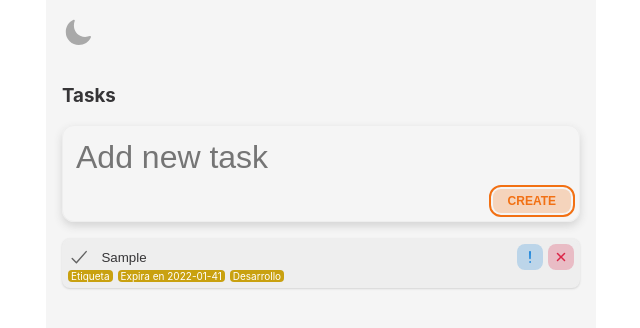
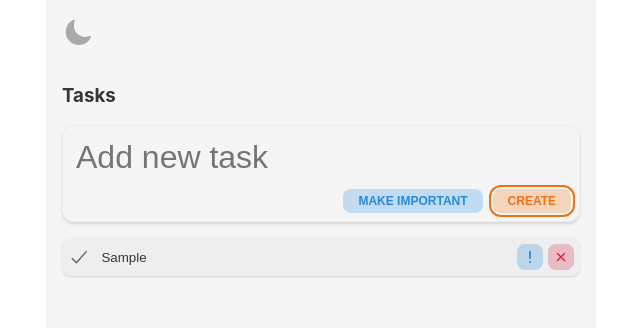
Before and after one commit to mDep07/todo-app, a React (Create React App) app: page / in a window 1280 px wide. Both pictures are taken after typing "Sample" into the empty fields and a click on the button "CREATE". Shown: the top 328 px of the page, without its empty margins (319-959 px from the left). Built offline with nearby package versions, Linux system fonts and the light colour scheme.

Commit message:
Fix some errors

```diff
--- a/src/App.tsx
+++ b/src/App.tsx
@@ -40,7 +40,7 @@ function App() {
     }
   }, [])
 
-  const themeToggler = () => {
+  const toggleTheme = () => {
     setTheme(theme === 'light' ? 'dark' : 'light')
     localStorage.setItem('mode', theme === 'light' ? 'dark' : 'light')
   }
@@ -52,7 +52,7 @@ function App() {
       <GlobalStyles/>
       <Container>
         <header style={{ padding: '1rem' }}>
-          <StyledSwitchTheme title="Change theme mode" onClick={themeToggler}>
+          <StyledSwitchTheme title="Change theme mode" onClick={toggleTheme}>
             { theme === 'light' ? <IoMoon /> : <IoSunny /> }
           </StyledSwitchTheme>
         </header>
--- a/src/Pages/Tasks.tsx
+++ b/src/Pages/Tasks.tsx
@@ -1,6 +1,3 @@
-import { Reducer, useReducer } from "react";
-
-
 import { ITask } from "../interfaces/task";
 
 import TaskForm from "../components/Task/TaskForm"
@@ -10,15 +7,20 @@ import useTasks from "../hooks/useTasks";
 export default function Tasks() {
   const [state, dispatch] = useTasks();
 
+  const handleCreate = (task: ITask) => dispatch({ type: 'add', payload: task })
+  const handleRemove = (taskId: string) => dispatch({ type: 'remove', payload: taskId })
+  const handleFinish = (taskId: string, finished: boolean) => dispatch({ type: 'finish', payload: { taskId, finished } })
+  const handleImportant = (taskId: string, important: boolean) => dispatch({ type: 'makeImportant', payload: { taskId, important } })
+
   return (
     <section style={{ padding: '0 1rem' }}>
       <h3>Tasks</h3>
-      <TaskForm createTask={(task: ITask) => dispatch({ type: 'add', payload: task })} />
+      <TaskForm createTask={handleCreate} />
       <TasksList
         tasks={state.tasks}
-        remove={(taskId) => dispatch({ type: 'remove', payload: taskId })}
-        finish={(taskId, finished) => dispatch({ type: 'finish', payload: { taskId, finished } })}
-        important={(taskId, important) => dispatch({ type: 'makeImportant', payload: { taskId, important } })}
+        remove={handleRemove}
+        finish={handleFinish}
+        important={handleImportant}
       />
     </section>
   )
--- a/src/components/Task/Task.tsx
+++ b/src/components/Task/Task.tsx
@@ -30,11 +30,11 @@ export default function Task({ task, removed, finished, makeImportant }: TaskPar
       <header>
         {
           !task.finished ? (
-            <StyledButtonCheck onClick={toogleFinished}>
+            <StyledButtonCheck onClick={toogleFinished} title="Finished">
                 <IoCheckmark />
             </StyledButtonCheck>
           ) : (
-            <StyledButtonCheck checked onClick={toogleFinished}>
+            <StyledButtonCheck checked onClick={toogleFinished} title="Undo Finished">
                 <IoCheckmark />
             </StyledButtonCheck>
           )
@@ -43,24 +43,29 @@ export default function Task({ task, removed, finished, makeImportant }: TaskPar
           {task.title}
         </button>
         <span style={{ display: 'flex', gap: 5 }}>
-          <StyledIconButton checked={task.important} color="info" onClick={toogleImportant}>
-            <IoAlert />
-          </StyledIconButton>
-          <StyledIconButton color="danger" onClick={removed}>
-            <IoClose />
-          </StyledIconButton>
+          {
+            !task.finished &&
+            <>
+              <StyledIconButton checked={task.important} color="info" onClick={toogleImportant} title="Make important">
+                <IoAlert />
+              </StyledIconButton>
+              <StyledIconButton color="danger" onClick={() => removed()} title="Delete">
+                <IoClose />
+              </StyledIconButton>
+            </>
+          }
         </span>
       </header>
       {
         showDetails &&
         <StyledDetailsTask>
           <small>Created at: {moment(task.create_date).format('LLL')}</small>
+          {task.finished_date && <small>Finished at: {moment(task.finished_date).format('LLL')}</small>}
         </StyledDetailsTask>
       }
       <StyledFooterTask>
-        <span>Etiqueta</span>
-        <span>Expira en 2022-01-41</span>
-        <span>Desarrollo</span>
+        {task.finished && <span className="success">Finished</span>}
+        {task.important && <span className="info">Important</span>}
       </StyledFooterTask>
     </StyledTasksItem>
   )
--- a/src/components/Task/TaskForm.tsx
+++ b/src/components/Task/TaskForm.tsx
@@ -14,7 +14,8 @@ export default function TaskForm({ createTask }: TaskFormParams) {
       id: '',
       title: '',
       create_date: '',
-      finished: false
+      finished: false,
+      important: false,
     },
     onSubmit: (values, formikBag) => {
       createTask(values);
@@ -35,9 +36,14 @@ export default function TaskForm({ createTask }: TaskFormParams) {
         />
       </StyledFormControl>
       <StyledFooterForm>
-        {/* <StyledIconButton type="submit">
-          <IoCheckmark />
-        </StyledIconButton> */}
+        <StyledButton
+          checked={formik.values.important}
+          type="button"
+          color="info"
+          onClick={() => formik.setFieldValue('important', !formik.values.important)}
+        >
+          Make important
+        </StyledButton>
         <StyledButton type="submit">
           Create
         </StyledButton>
--- a/src/hooks/useTasks.ts
+++ b/src/hooks/useTasks.ts
@@ -21,10 +21,9 @@ export default function useTasks() {
       case 'add': {
         const { tasks } = state;
         const task = payload as ITask;
-        // if(typeof task === 'string') return state;
 
         const newTask: ITask = Tasks.add(task);
-        const orderedTasks = orderTasks([...tasks, {...newTask}]);
+        const orderedTasks = orderTasks([...tasks, newTask]);
 
         return {
           ...state,
@@ -32,23 +31,22 @@ export default function useTasks() {
         }
       }
       case 'remove': {
-        const { tasks } = state;
         const taskId = payload as string;
-        // if(typeof taskId !== 'string') return state;
 
-        const removeTask = Tasks.remove(taskId);
-        if(!removeTask) {
+        const removedTask = Tasks.remove(taskId);
+        if(!removedTask) {
           return state
         }
 
+        const tasksFiltered = state.tasks.filter(task => task.id !== removedTask.id)
+
         return {
           ...state,
-          tasks: [...tasks.filter(t => t.id !== removeTask.id)]
+          tasks: tasksFiltered
         };
       }
       case 'finish': {
         const { taskId, finished } = payload as { taskId: string, finished: boolean };
-        // if(typeof taskId !== 'string') return state;
 
         const updatedTask = Tasks.finish(taskId, finished);
         if(!updatedTask) {
@@ -74,6 +72,8 @@ export default function useTasks() {
           tasks: state.tasks.map(task => task.id === updatedTask.id ? { ...updatedTask } : task)
         };
       }
+      default:
+        return state
     }
   }
 
--- a/src/services/tasks.ts
+++ b/src/services/tasks.ts
@@ -36,7 +36,7 @@ export default class TasksService {
       important: task.important
     };
 
-    const orderedTasks = orderTasks([...tasks, {...newTask}]);
+    const orderedTasks = orderTasks([...tasks, newTask]);
     localStorage.setItem(this.KEY_ITEMS, JSON.stringify(orderedTasks));
 
     return newTask;
--- a/src/styles/Button.ts
+++ b/src/styles/Button.ts
@@ -5,6 +5,11 @@ type colors = 'danger' | 'info' | 'secondary';
 const StyledButton = styled.button<{ color?: colors, checked?: boolean }>`
   --color: ${({theme, color}) => !color ? theme.colors.main : theme.colors[color]};
   --bg-color: ${({theme, color}) => !color ? theme.alphaColors.main : theme.alphaColors[color]};
+
+  ${({checked, theme, color}) => checked && `
+    --color: white;
+    --bg-color: ${!color ? theme.colors.main : theme.colors[color]};
+  `}
 
   border: none;
   font-size: 12px;
@@ -37,11 +42,6 @@ const StyledButton = styled.button<{ color?: colors, checked?: boolean }>`
 `;
 
 export const StyledIconButton = styled(StyledButton)`
-  ${({checked, theme, color}) => checked && `
-    --color: white;
-    --bg-color: ${!color ? theme.colors.main : theme.colors[color]};
-  `}
-
   padding: 5px;
   font-size: 1rem;
   display: flex;
--- a/src/styles/Form.ts
+++ b/src/styles/Form.ts
@@ -7,7 +7,7 @@ const StyledForm = styled.form`
   display: flex;
   flex-direction: column;
   gap: .5rem;
-  box-shadow: ${({theme}) => theme.shades.lg}
+  box-shadow: ${({theme}) => theme.shades.md}
 `;
 
 export const StyledFormControl = styled.div`
@@ -26,6 +26,7 @@ export const StyledFormControl = styled.div`
 export const StyledFooterForm = styled.footer`
   display: flex;
   justify-content: end;
+  gap: 10px
 `;
 
 export default StyledForm;
--- a/src/styles/Tasks.ts
+++ b/src/styles/Tasks.ts
@@ -63,7 +63,10 @@ export const StyledButtonCheck = styled.button<{ checked?: boolean }>`
 
 export const StyledDetailsTask = styled.section`
   margin: .25rem 0;
+  padding: .25rem;
+
   & small {
+    display: block;
     font-size: 12px;
     color: ${({theme}) => theme.text.secondary}
   }
@@ -81,6 +84,18 @@ export const StyledFooterTask = styled.footer`
     border-radius: ${({theme}) => theme.radius.xs};
     display: inline-flex;
     align-items: center;
+
+    &.success {
+      background-color: ${({theme}) => theme.colors.success};
+    }
+
+    &.info {
+      background-color: ${({theme}) => theme.colors.info};
+    }
+
+    &.danger {
+      background-color: ${({theme}) => theme.colors.danger};
+    }
   }
   & span:not(:first-child) {
     margin-left: 5px;
--- a/src/utils/orderTasks.ts
+++ b/src/utils/orderTasks.ts
@@ -2,12 +2,12 @@ import moment from "moment";
 import { ITask } from "../interfaces/task";
 
 export const orderTasks = (tasks: ITask[]) => {
-    const orderedByDate = tasks.sort((a, b) => {
-        if(moment(a.create_date).isBefore(b.create_date)) return 1
-        if(moment(a.create_date).isAfter(b.create_date)) return -1
-        return 0
-        });
+  const orderedByDate = [...tasks].sort((a, b) => {
+      if(moment(a.create_date).isBefore(b.create_date)) return 1
+      if(moment(a.create_date).isAfter(b.create_date)) return -1
+      return 0
+  });
 
-    const orderedByImportance = orderedByDate.sort((a, b) => Number(b.important) - Number(a.important));
-    return orderedByImportance;
+  const orderedByImportance = [...orderedByDate].sort((a, b) => Number(b.important) - Number(a.important));
+  return orderedByImportance;
 }
```
Also changed, not shown: src/components/Task/TasksList.tsx (+0 -23 lines). Lines whose indentation alone changed are shown as unchanged.
